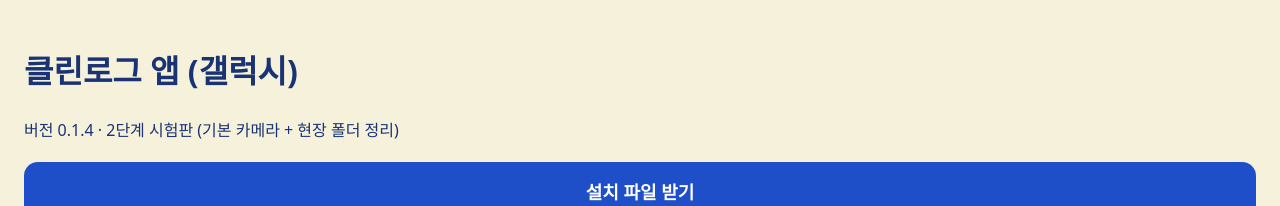
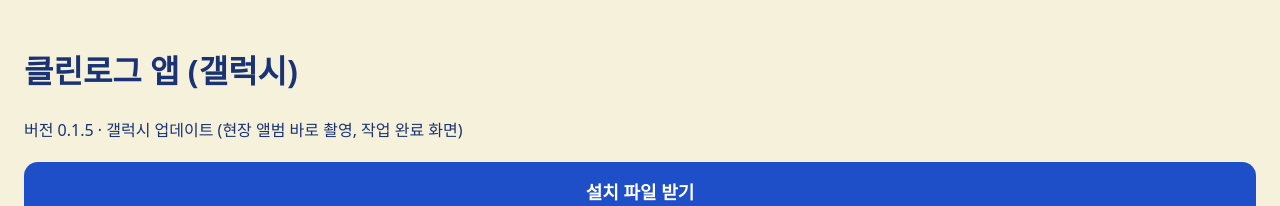
Before and after one commit to kidmallgyeongnam/cleanlog, a plain HTML site: page app/index.html in a window 1280 px wide. Shown: the top 206 px of the page. Drawn offline with Linux system fonts and the light colour scheme.

Commit message:
Publish signed Cleanlog Android 0.1.5 update

```diff
--- a/app/index.html
+++ b/app/index.html
@@ -1,6 +1,6 @@
 <!DOCTYPE html><html lang="ko"><head><meta charset="utf-8"><meta name="viewport" content="width=device-width,initial-scale=1"><meta name="robots" content="noindex"><title>클린로그 앱 설치</title>
 <style>body{font-family:system-ui,'Noto Sans KR',sans-serif;background:#F5F1DA;color:#193374;margin:0;padding:24px;line-height:1.6}a.b{display:block;background:#1F4FC8;color:#fff;text-align:center;padding:16px;border-radius:14px;font-size:18px;font-weight:800;text-decoration:none;margin:18px 0}ol{padding-left:20px}</style></head>
-<body><h1>클린로그 앱 (갤럭시)</h1><p>버전 0.1.4 · 2단계 시험판 (기본 카메라 + 현장 폴더 정리)</p>
+<body><h1>클린로그 앱 (갤럭시)</h1><p>버전 0.1.5 · 갤럭시 업데이트 (현장 앨범 바로 촬영, 작업 완료 화면)</p>
 <a class="b" href="cleanlog.apk" download>설치 파일 받기</a>
 <ol><li>위 버튼을 누르고 다운로드가 끝나면 알림의 <b>열기</b>를 누릅니다.</li><li>"출처를 알 수 없는 앱" 안내가 나오면 <b>설정 → 이 출처 허용</b>을 켭니다.</li><li><b>설치</b>를 누릅니다.</li></ol>
 <p>아이폰은 이 파일로 설치할 수 없어요.</p></body></html>
```
Also changed, not shown: 1 other file.
